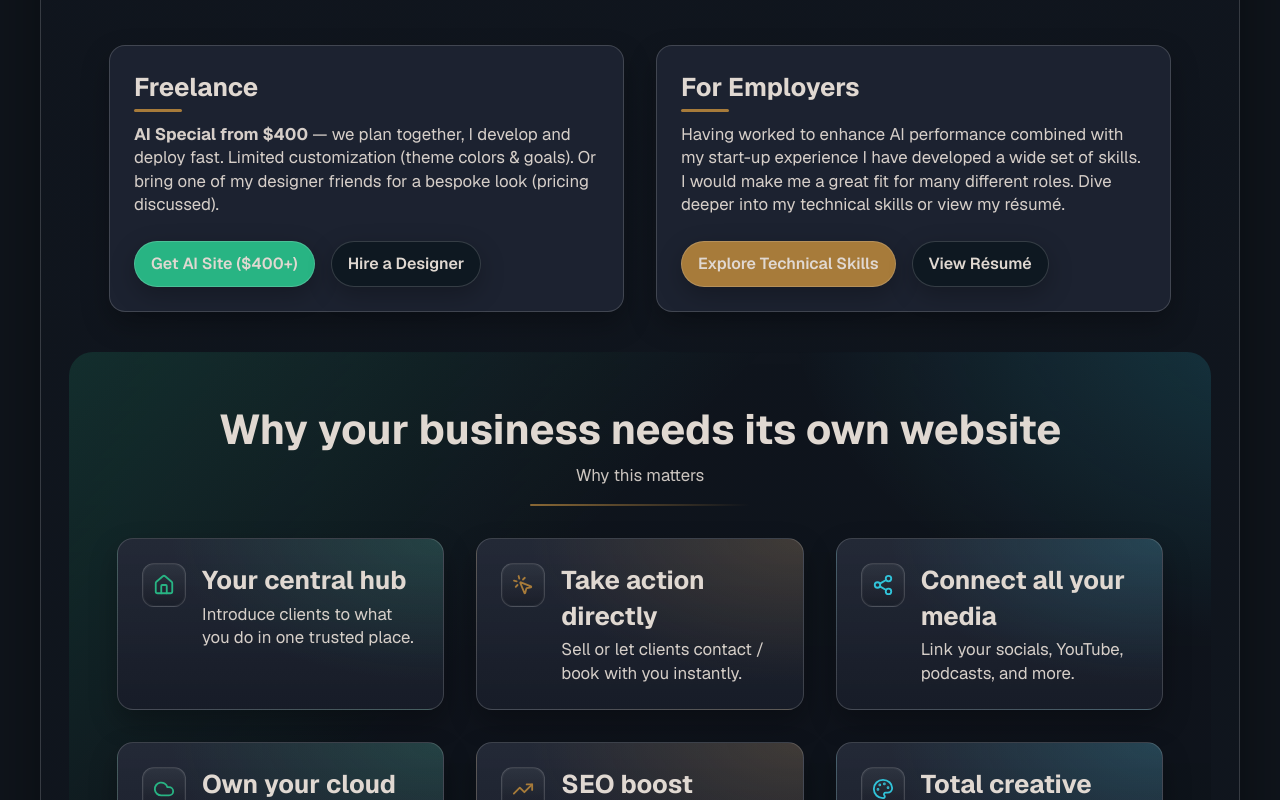
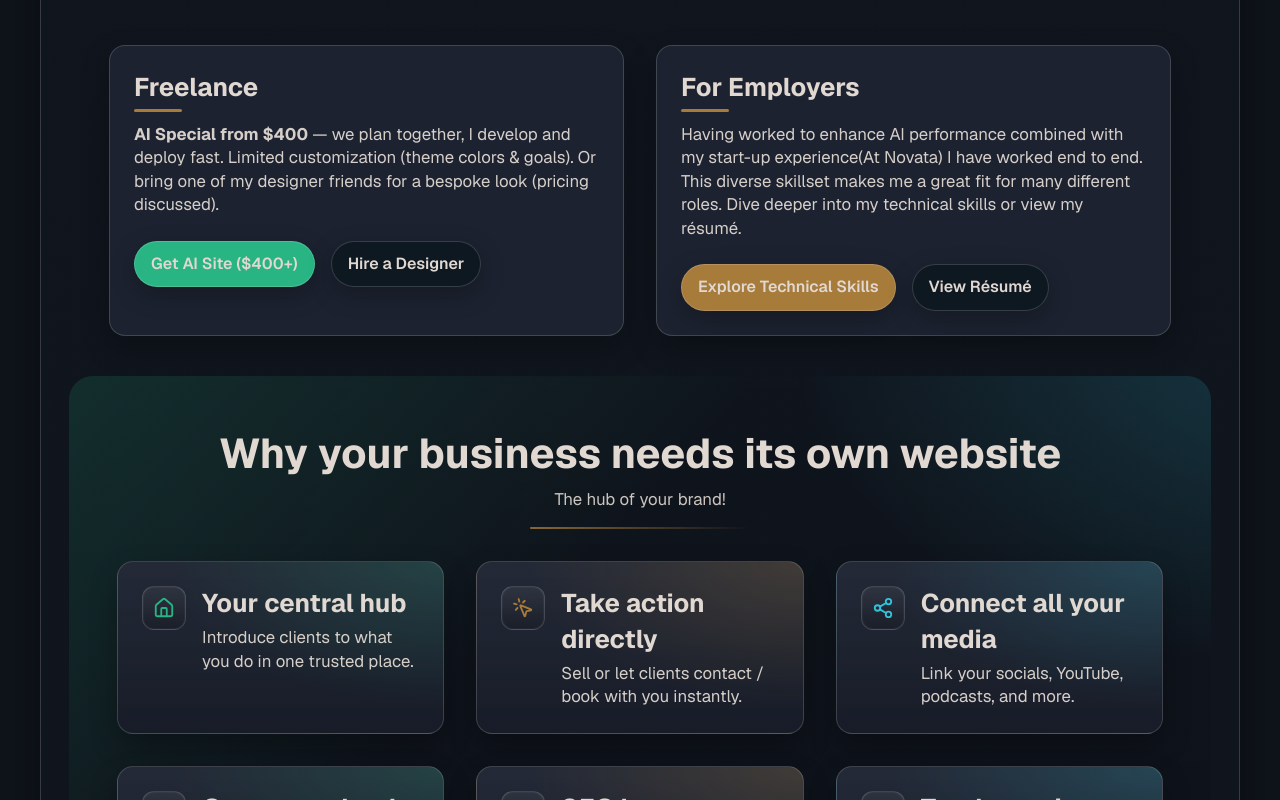
Before and after one commit to easy-thunder/Denver_Digital_Dynamics, a Next.js app: page / in a window 1280 px wide. Shown: the part 600-1400 px from the top of the page. Built offline with nearby package versions, Linux system fonts and the light colour scheme.

Commit message:
changes to benefits and theme playground

```diff
--- a/src/components/Home/Benefits/BenefitsSection.jsx
+++ b/src/components/Home/Benefits/BenefitsSection.jsx
@@ -55,7 +55,7 @@ export default function BenefitsSection() {
           <h2 id="benefits-title" className={styles.h2}>
             Why your business needs its own website
           </h2>
-          <p className={styles.lead}>Why this matters</p>
+          <p className={styles.lead}>The hub of your brand!</p>
           <div className={styles.rule} />
         </header>
 
--- a/src/components/Home/Hero/Hero.jsx
+++ b/src/components/Home/Hero/Hero.jsx
@@ -53,8 +53,8 @@ export default function Hero() {
               }
               buttons={
                 <>
-                  <Button label="Get AI Site ($400+)" color="var(--color-ai)"        href="/services/ai-site" />
-                  <Button label="Hire a Designer"     color="var(--color-surface-3)" href="/contact" />
+                  <Button label="Get AI Site ($400+)" color="var(--color-ai)"          href="/pages/Pricing?design=ai"/>
+                  <Button label="Hire a Designer"     color="var(--color-surface-3)"   href="/pages/Pricing?design=designer" />
                 </>
               }
             />
@@ -62,7 +62,7 @@ export default function Hero() {
             <OfferCard
               title="For Employers"
               underline
-              content={<p>Having worked to enhance AI performance combined with my start-up experience I have developed a wide set of skills. I would make me a great fit for many different roles. Dive deeper into my technical skills or view my résumé.</p>}
+              content={<p>Having worked to enhance AI performance combined with my start-up experience(At Novata) I have worked end to end. This diverse skillset makes me a great fit for many different roles. Dive deeper into my technical skills or view my résumé.</p>}
               buttons={
                 <>
                   <Button label="Explore Technical Skills" color="var(--color-accent)"   href="/skills" />
--- a/src/components/Home/ThemePlayground/ThemePlayground.module.css
+++ b/src/components/Home/ThemePlayground/ThemePlayground.module.css
@@ -1,5 +1,4 @@
 .section {
-    border: 1px solid var(--color-border);
     border-radius: var(--radius-xl);
     overflow: hidden;
     background:
--- a/src/components/Pricing/Estimator.jsx
+++ b/src/components/Pricing/Estimator.jsx
@@ -1,7 +1,7 @@
 "use client";
 
-import { useMemo, useState } from "react";
-import styles from "./Estimator.module.css";
+import { useMemo, useState, useRef, useEffect } from "react";
+import { useSearchParams } from "next/navigation"; import styles from "./Estimator.module.css";
 import Button from "@/components/ui/Button/Button";
 import NumberInput from "@/components/ui/NumberInput/NumberInput";
 import Switch from "../ui/Switch/Switch";
@@ -22,7 +22,18 @@ const INTEGRATIONS = [
 
 export default function Estimator() {
 
+    const searchParams = useSearchParams();
+    const designParam = (searchParams.get("design") || "").toLowerCase();
+
+    // default to "ai"; will be overridden by query param (if valid)
     const [design, setDesign] = useState("ai");
+
+    useEffect(() => {
+        if (designParam === "ai" || designParam === "designer") {
+            setDesign(designParam);
+        }
+    }, [designParam]);
+
     const [pages, setPages] = useState(1);
 
     const [sectionsLow, setSectionsLow] = useState(1);
@@ -159,8 +170,8 @@ export default function Estimator() {
                         <div className={styles.group}>
                             <div className={styles.groupTitle}>Sections by density</div>
                             <div className={styles.rows}>
-                <DensityRow label="Low" rate={RATES.low} value={sectionsLow}  setValue={setSectionsLow} />
-                <DensityRow label="Mid" rate={RATES.mid} value={sectionsMid}  setValue={setSectionsMid} />
+                                <DensityRow label="Low" rate={RATES.low} value={sectionsLow} setValue={setSectionsLow} />
+                                <DensityRow label="Mid" rate={RATES.mid} value={sectionsMid} setValue={setSectionsMid} />
                                 <DensityRow label="High" rate={RATES.high} value={sectionsHigh} setValue={setSectionsHigh} />
                             </div>
                         </div>
--- a/src/components/Pricing/Estimator.module.css
+++ b/src/components/Pricing/Estimator.module.css
@@ -1,5 +1,4 @@
 .section {
-    border: 1px solid var(--color-border);
     border-radius: var(--radius-xl);
     overflow: hidden;
     background:
```
Lines whose indentation alone changed are shown as unchanged.
